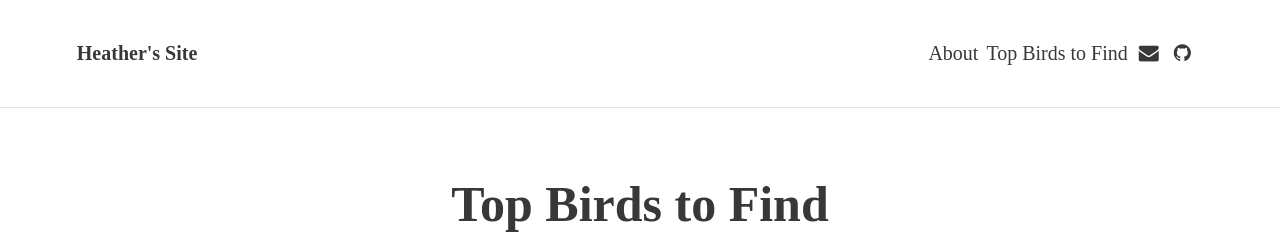
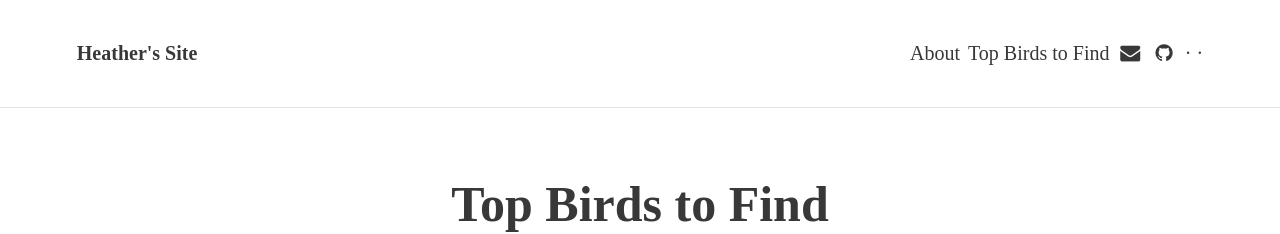
Before and after one commit to heathngordon/heathngordon.github.io, a Jekyll site: the page built from top-birds.html, in a window 1280 px wide. Shown: the top 234 px of the page. Built offline with Jekyll 4.4.1, drawn with Linux system fonts in a browser that asks for light colours; nearby versions of some CDN libraries; some web fonts are replaced.

Commit message:
added a midot

```diff
--- a/_includes/header.html
+++ b/_includes/header.html
@@ -22,6 +22,7 @@
 					{{ page.title }}
 				</a>
 			</li>
+			&middot;
 			{% endif %}
 			{% endfor %}
 			<!-- Social icons from Font Awesome, if enabled -->
```
